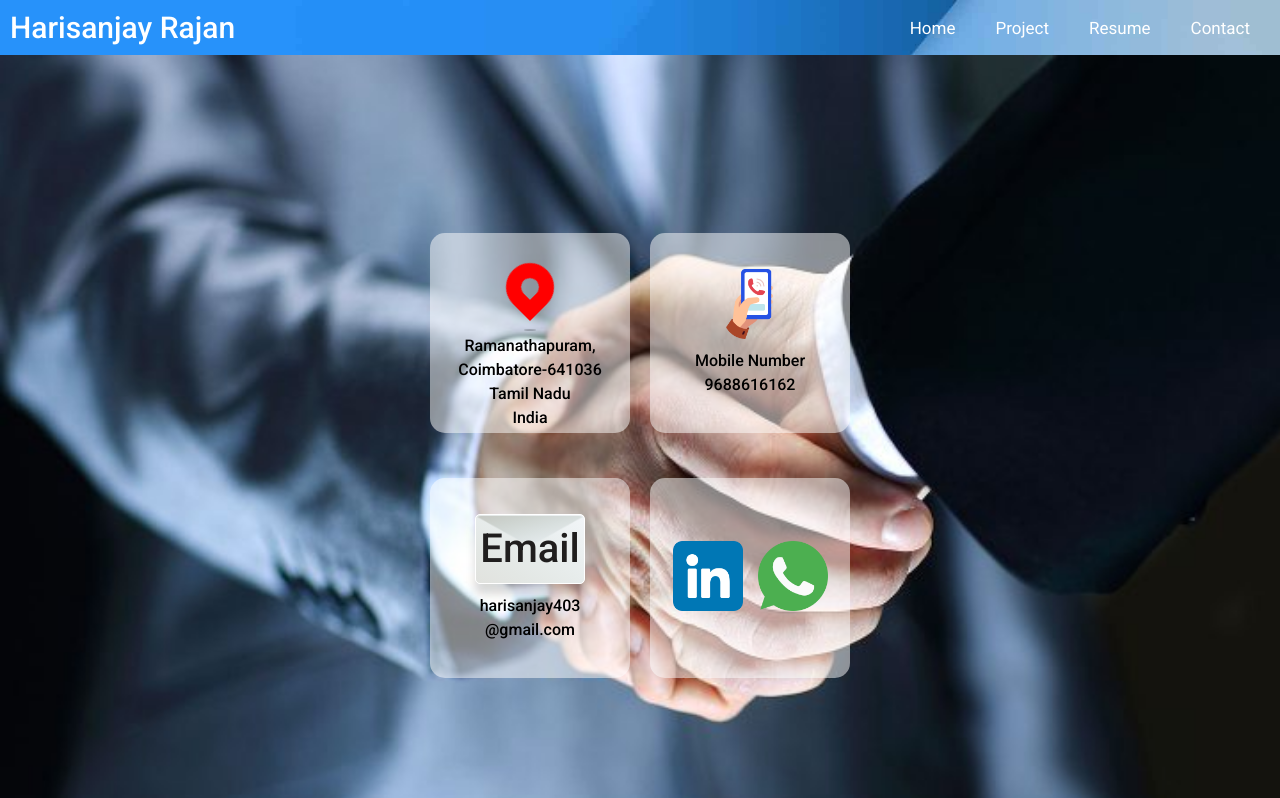
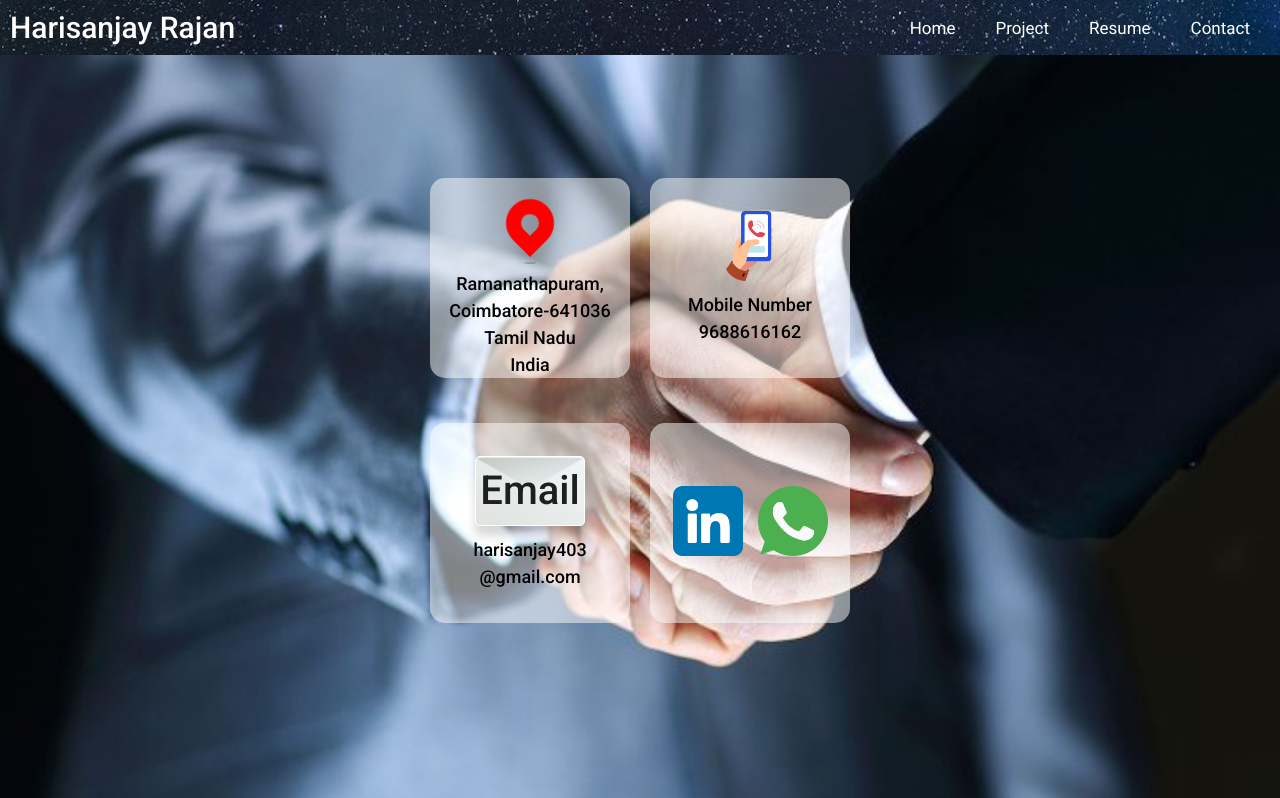
Before and after one commit to Harisanjay403/ReactPractice, a React (Vite) app in the folder portfolio/: page /contact in a window 1280 px wide. Shown: the top 798 px of the page. Built offline with nearby package versions, Linux system fonts and the light colour scheme.

Commit message:
css edited

```diff
--- a/portfolio/src/Contact.css
+++ b/portfolio/src/Contact.css
@@ -39,6 +39,12 @@
   font-weight: 500;
   text-align: center;
   line-height: 1.5;
+  font-size:18px;
+}
+
+.box:hover{
+  background-color: rgba(255,255,255,0.8);
+  transition: all 0.8s linear;
 }
 
 
--- a/portfolio/src/Contact.jsx
+++ b/portfolio/src/Contact.jsx
@@ -1,23 +1,26 @@
 import "./Contact.css"
 import { Link } from "react-router-dom"
+import mobilepng from './assets/mobile.png'
+import whatsapplogo from './assets/whatsapp.png'
+import linkedinlogo from './assets/linkedin.png'
 
 export const Contact = () =>{
 
     return(
         <>
             <div className="contact-container">
-                <div className="contacts">
-                    <div className="address">
+                <div className="contacts" >
+                    <div className="address box" data-aos="flip-left" data-aos-duration="1500">
                         <div class="loader"></div>
                         <p>Ramanathapuram,<br />Coimbatore-641036 <br />Tamil Nadu <br /> India</p>
                     </div>
 
-                    <div className="phone">
-                        <img src="./src/assets/mobile.png" alt="mobile-icon" />
+                    <div className="phone box" data-aos="flip-down" data-aos-duration="1500">
+                        <img src={mobilepng} alt="mobile-icon" />
                         <p>Mobile Number <br />9688616162</p>
                     </div>
 
-                    <div className="email">
+                    <div className="email box" data-aos="flip-up" data-aos-duration="1500">
                         <div class="icon">
                         <div class="tooltip-container">
                             <span class="tooltip">Harisanjay Rajan</span>
@@ -27,12 +30,12 @@ export const Contact = () =>{
                         <p>harisanjay403 <br />@gmail.com</p>
                     </div>
 
-                    <div className="socialmedia">
+                    <div className="socialmedia box" data-aos="flip-right" data-aos-duration="1500">
                         <div className="linkedin">
-                        <Link to={'https://www.linkedin.com/in/harisanjay-rajan-hari62'}> <img src='./src/assets/linkedin.png' alt="" /></Link>
+                        <Link to={'https://www.linkedin.com/in/harisanjay-rajan-hari62'}> <img src={linkedinlogo} alt="" /></Link>
                         </div>
                         <div className="whatsapp">
-                        <Link to={'https://wa.me/9688616162'}> <img src='./src/assets/whatsapp.png' alt="" /></Link>
+                        <Link to={'https://wa.me/9688616162'}> <img src={whatsapplogo} alt="" /></Link>
                         </div>
                     </div>
 
--- a/portfolio/src/Footer.css
+++ b/portfolio/src/Footer.css
@@ -25,6 +25,11 @@ h1{
     color:#fff;
     font-weight: 500;
     cursor: pointer;
+
+}
+
+a{
+    text-decoration: none;
 }
 
 .lists ul{
--- a/portfolio/src/Footer.jsx
+++ b/portfolio/src/Footer.jsx
@@ -9,7 +9,7 @@ export const Footer = () =>{
     return(
         <>
             <div className="footer-container">
-                <h1 data-aos="fade-down" data-aos-duration="1000">Harisanjay Rajan</h1>
+            <Link to={"/"} ><h1 data-aos="fade-down" data-aos-duration="1000">Harisanjay Rajan</h1></Link>
 
                 <div className="lists">
                     <ul>
--- a/portfolio/src/Header.css
+++ b/portfolio/src/Header.css
@@ -11,7 +11,13 @@
     display:flex;
     width:100%;
     justify-content: space-between;
-
+    position: fixed;
+    top:0px;
+    left:0px;
+    background-color: black;
+    background-size: cover;
+    background-image: url('./assets/footerbg.jpeg');
+    /* padding:4px; */
 }
 
 .logo{
--- a/portfolio/src/Home.css
+++ b/portfolio/src/Home.css
@@ -32,16 +32,15 @@
     height:380px;
     width:280px;
     border-radius: 8px;
+    object-fit: cover;
+    background-color: #fff;
 
-    background-image: url('./assets/hari-img.jpeg');
-    background-size: cover;
+
 }
 
-.img-container img{
+.home-img-container img{
     height:380px;
     width:280px;
-    filter: contrast(1.5);
-    opacity: 0.7;
     border-radius: 8px;
     padding:5px;
 }
--- a/portfolio/src/Home.jsx
+++ b/portfolio/src/Home.jsx
@@ -1,11 +1,12 @@
 import './Home.css'
+import hariImag from './assets/hari-img.jpeg'
 export const Home = () =>{
 
     return(
         <>
         <div className='home-container'>
             <div className="home-img-container" data-aos="fade-right">
-
+                <img src={hariImag} alt="profile photo" />
             </div>
             <div className="about-me" data-aos="fade-left">
                 <p>Hi, I'm Harisanjay Rajan, a passionate front-end web developer with expertise in HTML, CSS, JavaScript, and React. I love creating intuitive and dynamic user interfaces that bring ideas to life on the web. Whether it's building responsive designs or developing interactive features, I'm always excited to work on innovative projects and push the boundaries of what's possible in web development.</p>
--- a/portfolio/src/Project.css
+++ b/portfolio/src/Project.css
@@ -17,6 +17,7 @@
     height:auto;
     width:100vw;
     margin-top:50px;
+    overflow: hidden;
 
 
 }
```
